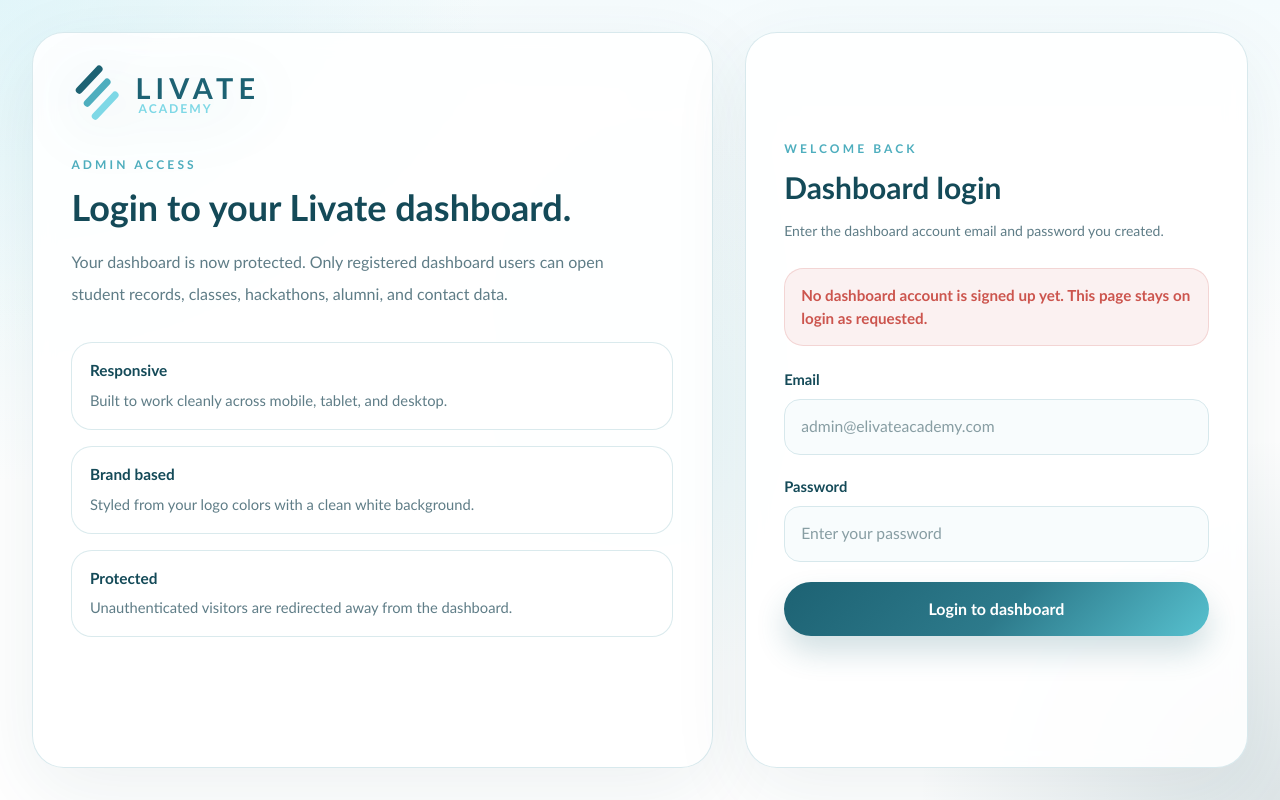
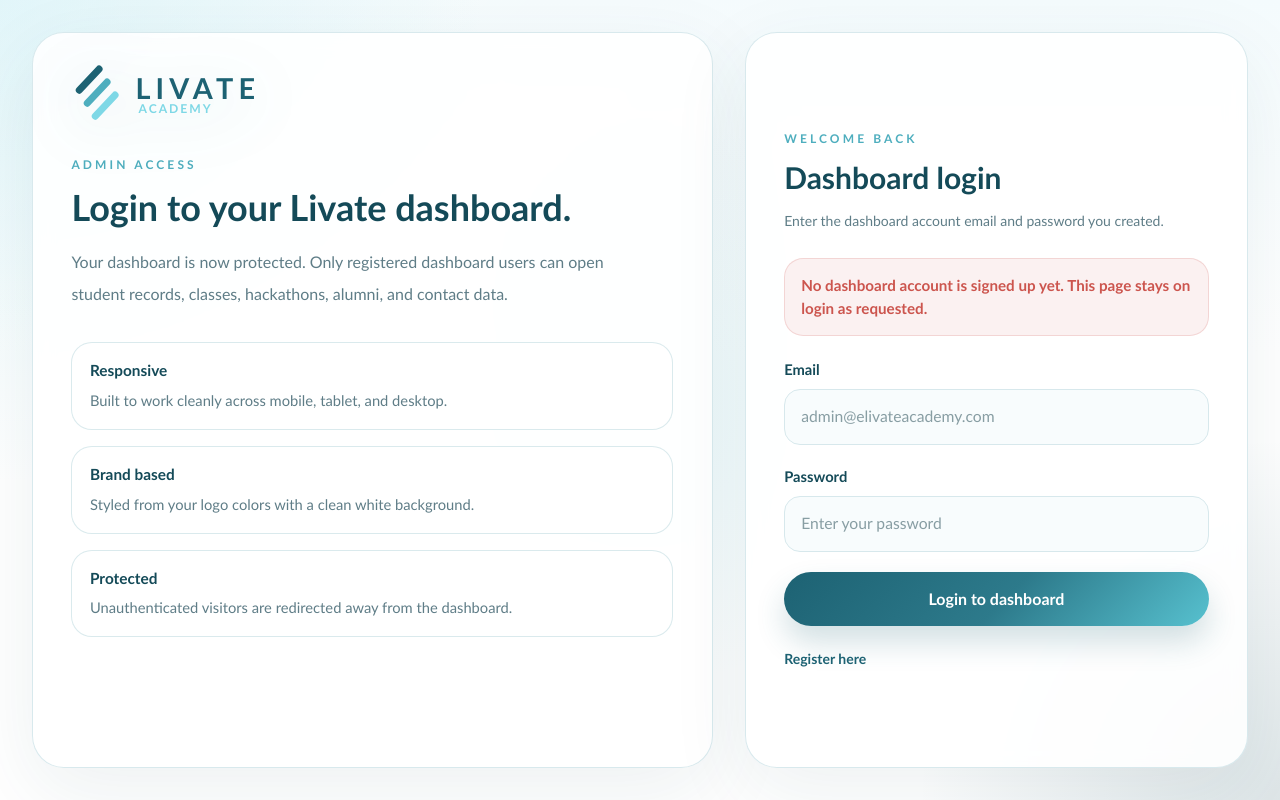
Before and after one commit to elivateict/elivate-academy1, a React (Vite) app in the folder frontend/: page /dashboard/login in a window 1280 px wide. Built offline with nearby package versions, Linux system fonts and the light colour scheme.

Commit message:
register

```diff
--- a/frontend/src/App.jsx
+++ b/frontend/src/App.jsx
@@ -24,13 +24,13 @@
 import RegisterHackthon from "./pages/RegisterHAckthon"
 import DashboardShell from "./Dashboard/DashboardShell"
 import DashboardLogin from "./pages/DashboardLogin"
-// import DashboardRegister from "./pages/DashboardRegister"
+import DashboardRegister from "./pages/DashboardRegister"
 import { DashboardProtectedRoute } from "./context/DashboardAuthContext"
 import { Routes, Route } from "react-router-dom"
 function App () {
   return <>
   <Routes>
-      {/* <Route path="/dashboard/register" element={<DashboardRegister />} /> */}
+      <Route path="/dashboard/register" element={<DashboardRegister />} />
       <Route path="/dashboard/login" element={<DashboardLogin />} />
 
       <Route element={<DashboardProtectedRoute />}>
--- a/frontend/src/pages/DashboardLogin.jsx
+++ b/frontend/src/pages/DashboardLogin.jsx
@@ -137,12 +137,12 @@
 
           <p className="text-sm text-[#5f7d87]">
             {/* Need a dashboard account?{" "} */}
-            {/* <Link
+            <Link
               to="/dashboard/register"
               className="font-semibold text-[#1d6273] transition hover:text-[#144a58]"
             >
               Register here
-            </Link> */}
+            </Link>
           </p>
         </section>
       </div>
```
